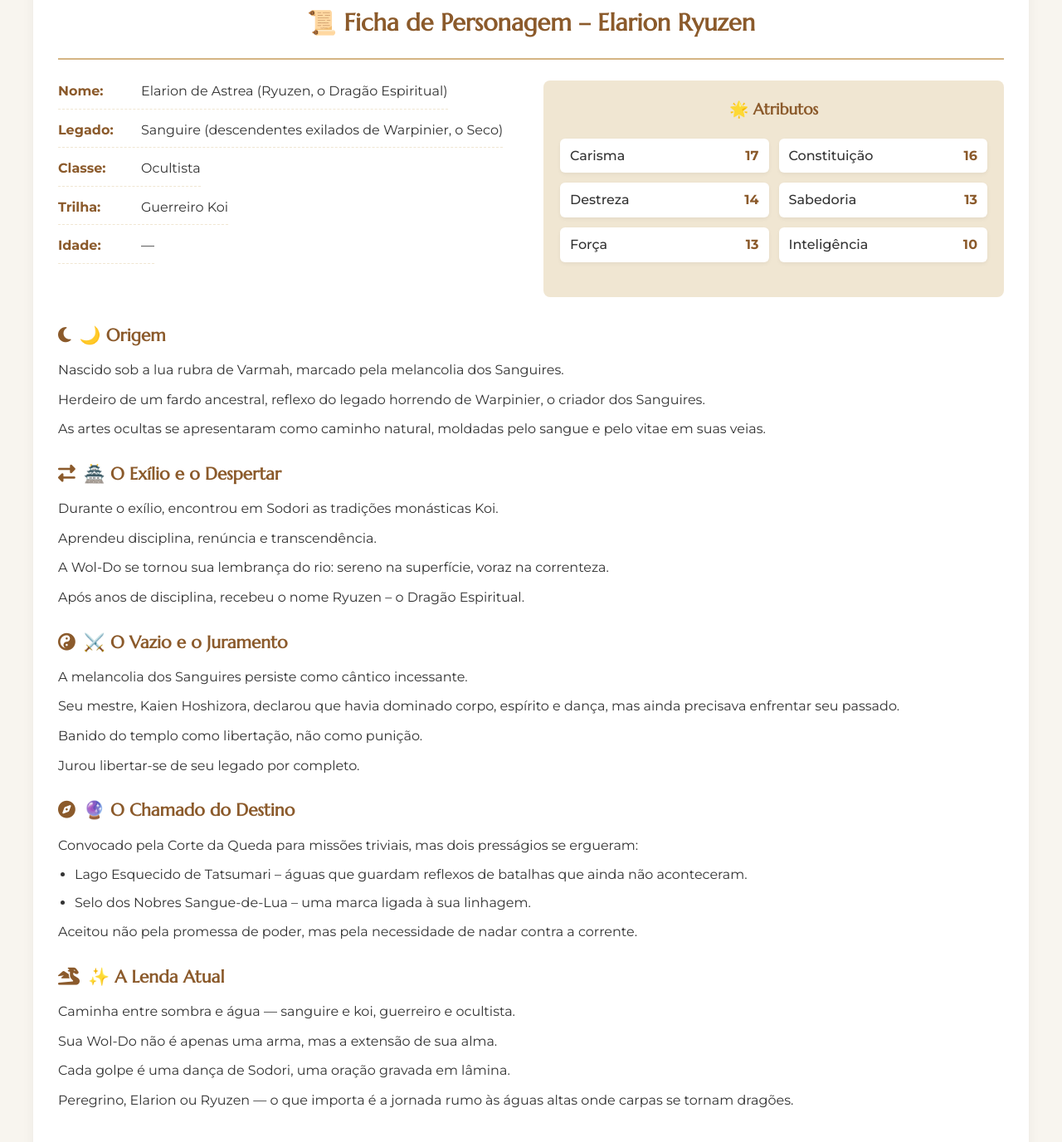
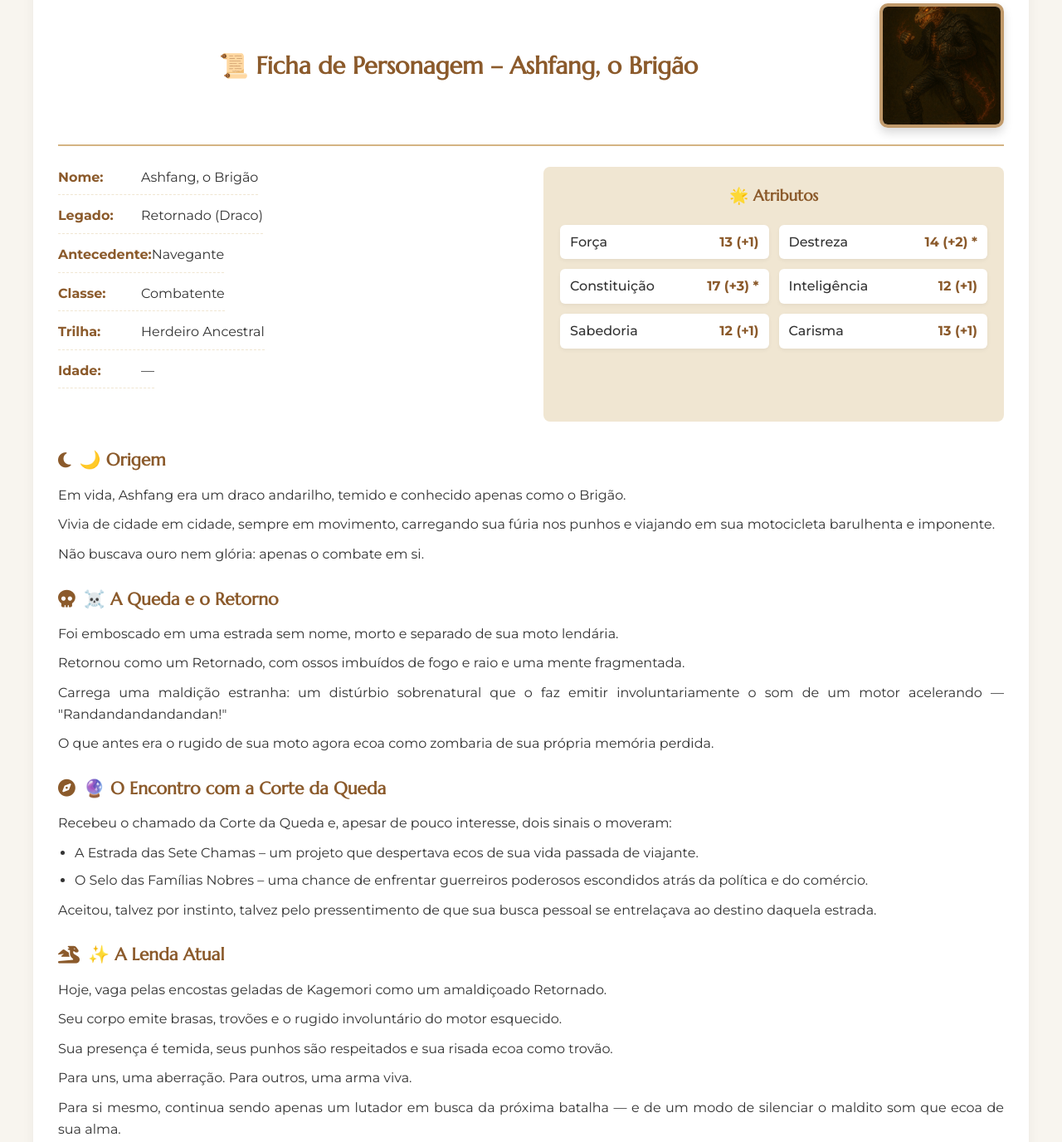
Before and after one commit to SavioTeodoro/comercio-terra-sangue, a plain HTML site: page jogadores.html in a window 1280 px wide. Shown: the part 1716-3092 px from the top of the page at 83% size. Drawn offline with Linux system fonts and the light colour scheme; a web font is replaced by a local one.

Commit message:
Add files via upload

```diff
--- a/estilo.css
+++ b/estilo.css
@@ -432,7 +432,6 @@ nav a:hover {
     background-color: rgba(255, 255, 255, 0.1);
 }
 
-/* Hero Section */
 .hero {
     background:
         linear-gradient(rgba(0, 0, 0, 0.7), rgba(0, 0, 0, 0.7)),
@@ -442,8 +441,11 @@ nav a:hover {
     text-align: center;
     color: white;
     position: relative;
+    min-height: 80vh; /* Ajuste para mostrar mais da imagem */
+    display: flex;
+    align-items: center;
+    justify-content: center;
 }
-
 .hero-content {
     position: relative;
     z-index: 2;
--- a/jogadores.html
+++ b/jogadores.html
@@ -137,26 +137,31 @@
             <!-- Segunda Ficha (réplica) -->
             <section class="character-sheet">
                 <div class="sheet-header">
-                    <h2>📜 Ficha de Personagem – Elarion Ryuzen</h2>
+                    <h2>📜 Ficha de Personagem – Ashfang, o Brigão</h2>
+                    <img src="giovane.jpeg">
                 </div>
 
                 <div class="sheet-content">
                     <div class="character-info">
                         <div class="info-item">
                             <span class="info-label">Nome:</span>
-                            <span class="info-value">Elarion de Astrea (Ryuzen, o Dragão Espiritual)</span>
+                            <span class="info-value">Ashfang, o Brigão</span>
                         </div>
                         <div class="info-item">
                             <span class="info-label">Legado:</span>
-                            <span class="info-value">Sanguire (descendentes exilados de Warpinier, o Seco)</span>
+                            <span class="info-value">Retornado (Draco)</span>
+                        </div>
+                        <div class="info-item">
+                            <span class="info-label">Antecedente:</span>
+                            <span class="info-value">Navegante</span>
                         </div>
                         <div class="info-item">
                             <span class="info-label">Classe:</span>
-                            <span class="info-value">Ocultista</span>
+                            <span class="info-value">Combatente</span>
                         </div>
                         <div class="info-item">
                             <span class="info-label">Trilha:</span>
-                            <span class="info-value">Guerreiro Koi</span>
+                            <span class="info-value">Herdeiro Ancestral</span>
                         </div>
                         <div class="info-item">
                             <span class="info-label">Idade:</span>
@@ -168,28 +173,28 @@
                         <h3>🌟 Atributos</h3>
                         <div class="attribute-grid">
                             <div class="attribute-item">
-                                <span class="attr-name">Carisma</span>
-                                <span class="attr-value">17</span>
+                                <span class="attr-name">Força</span>
+                                <span class="attr-value">13 (+1)</span>
+                            </div>
+                            <div class="attribute-item">
+                                <span class="attr-name">Destreza</span>
+                                <span class="attr-value">14 (+2) *</span>
                             </div>
                             <div class="attribute-item">
                                 <span class="attr-name">Constituição</span>
-                                <span class="attr-value">16</span>
+                                <span class="attr-value">17 (+3) *</span>
                             </div>
                             <div class="attribute-item">
-                                <span class="attr-name">Destreza</span>
-                                <span class="attr-value">14</span>
+                                <span class="attr-name">Inteligência</span>
+                                <span class="attr-value">12 (+1)</span>
                             </div>
                             <div class="attribute-item">
                                 <span class="attr-name">Sabedoria</span>
-                                <span class="attr-value">13</span>
+                                <span class="attr-value">12 (+1)</span>
                             </div>
                             <div class="attribute-item">
-                                <span class="attr-name">Força</span>
-                                <span class="attr-value">13</span>
-                            </div>
-                            <div class="attribute-item">
-                                <span class="attr-name">Inteligência</span>
-                                <span class="attr-value">10</span>
+                                <span class="attr-name">Carisma</span>
+                                <span class="attr-value">13 (+1)</span>
                             </div>
                         </div>
                     </div>
@@ -198,48 +203,39 @@
                 <div class="character-story">
                     <div class="story-section">
                         <h3><i class="fas fa-moon"></i> 🌙 Origem</h3>
-                        <p>Nascido sob a lua rubra de Varmah, marcado pela melancolia dos Sanguires.</p>
-                        <p>Herdeiro de um fardo ancestral, reflexo do legado horrendo de Warpinier, o criador dos Sanguires.</p>
-                        <p>As artes ocultas se apresentaram como caminho natural, moldadas pelo sangue e pelo vitae em suas veias.</p>
+                        <p>Em vida, Ashfang era um draco andarilho, temido e conhecido apenas como o Brigão.</p>
+                        <p>Vivia de cidade em cidade, sempre em movimento, carregando sua fúria nos punhos e viajando em sua motocicleta barulhenta e imponente.</p>
+                        <p>Não buscava ouro nem glória: apenas o combate em si.</p>
                     </div>
 
                     <div class="story-section">
-                        <h3><i class="fas fa-exchange-alt"></i> 🏯 O Exílio e o Despertar</h3>
-                        <p>Durante o exílio, encontrou em Sodori as tradições monásticas Koi.</p>
-                        <p>Aprendeu disciplina, renúncia e transcendência.</p>
-                        <p>A Wol-Do se tornou sua lembrança do rio: sereno na superfície, voraz na correnteza.</p>
-                        <p>Após anos de disciplina, recebeu o nome Ryuzen – o Dragão Espiritual.</p>
+                        <h3><i class="fas fa-skull"></i> ☠️ A Queda e o Retorno</h3>
+                        <p>Foi emboscado em uma estrada sem nome, morto e separado de sua moto lendária.</p>
+                        <p>Retornou como um Retornado, com ossos imbuídos de fogo e raio e uma mente fragmentada.</p>
+                        <p>Carrega uma maldição estranha: um distúrbio sobrenatural que o faz emitir involuntariamente o som de um motor acelerando — "Randandandandandan!"</p>
+                        <p>O que antes era o rugido de sua moto agora ecoa como zombaria de sua própria memória perdida.</p>
                     </div>
 
                     <div class="story-section">
-                        <h3><i class="fas fa-yin-yang"></i> ⚔️ O Vazio e o Juramento</h3>
-                        <p>A melancolia dos Sanguires persiste como cântico incessante.</p>
-                        <p>Seu mestre, Kaien Hoshizora, declarou que havia dominado corpo, espírito e dança, mas ainda precisava enfrentar seu passado.</p>
-                        <p>Banido do templo como libertação, não como punição.</p>
-                        <p>Jurou libertar-se de seu legado por completo.</p>
-                    </div>
-
-                    <div class="story-section">
-                        <h3><i class="fas fa-compass"></i> 🔮 O Chamado do Destino</h3>
-                        <p>Convocado pela Corte da Queda para missões triviais, mas dois presságios se ergueram:</p>
+                        <h3><i class="fas fa-compass"></i> 🔮 O Encontro com a Corte da Queda</h3>
+                        <p>Recebeu o chamado da Corte da Queda e, apesar de pouco interesse, dois sinais o moveram:</p>
                         <ul>
-                            <li>Lago Esquecido de Tatsumari – águas que guardam reflexos de batalhas que ainda não aconteceram.</li>
-                            <li>Selo dos Nobres Sangue-de-Lua – uma marca ligada à sua linhagem.</li>
+                            <li>A Estrada das Sete Chamas – um projeto que despertava ecos de sua vida passada de viajante.</li>
+                            <li>O Selo das Famílias Nobres – uma chance de enfrentar guerreiros poderosos escondidos atrás da política e do comércio.</li>
                         </ul>
-                        <p>Aceitou não pela promessa de poder, mas pela necessidade de nadar contra a corrente.</p>
+                        <p>Aceitou, talvez por instinto, talvez pelo pressentimento de que sua busca pessoal se entrelaçava ao destino daquela estrada.</p>
                     </div>
 
                     <div class="story-section">
                         <h3><i class="fas fa-dragon"></i> ✨ A Lenda Atual</h3>
-                        <p>Caminha entre sombra e água — sanguire e koi, guerreiro e ocultista.</p>
-                        <p>Sua Wol-Do não é apenas uma arma, mas a extensão de sua alma.</p>
-                        <p>Cada golpe é uma dança de Sodori, uma oração gravada em lâmina.</p>
-                        <p>Peregrino, Elarion ou Ryuzen — o que importa é a jornada rumo às águas altas onde carpas se tornam dragões.</p>
+                        <p>Hoje, vaga pelas encostas geladas de Kagemori como um amaldiçoado Retornado.</p>
+                        <p>Seu corpo emite brasas, trovões e o rugido involuntário do motor esquecido.</p>
+                        <p>Sua presença é temida, seus punhos são respeitados e sua risada ecoa como trovão.</p>
+                        <p>Para uns, uma aberração. Para outros, uma arma viva.</p>
+                        <p>Para si mesmo, continua sendo apenas um lutador em busca da próxima batalha — e de um modo de silenciar o maldito som que ecoa de sua alma.</p>
                     </div>
                 </div>
             </section>
-
-            <!-- Adicione mais 3 seções idênticas aqui para totalizar 5 fichas -->
             <!-- Terceira Ficha -->
             <section class="character-sheet">
                 <!-- Conteúdo idêntico ao da primeira ficha -->
```
Also changed, not shown: giovane.jpeg (added).
